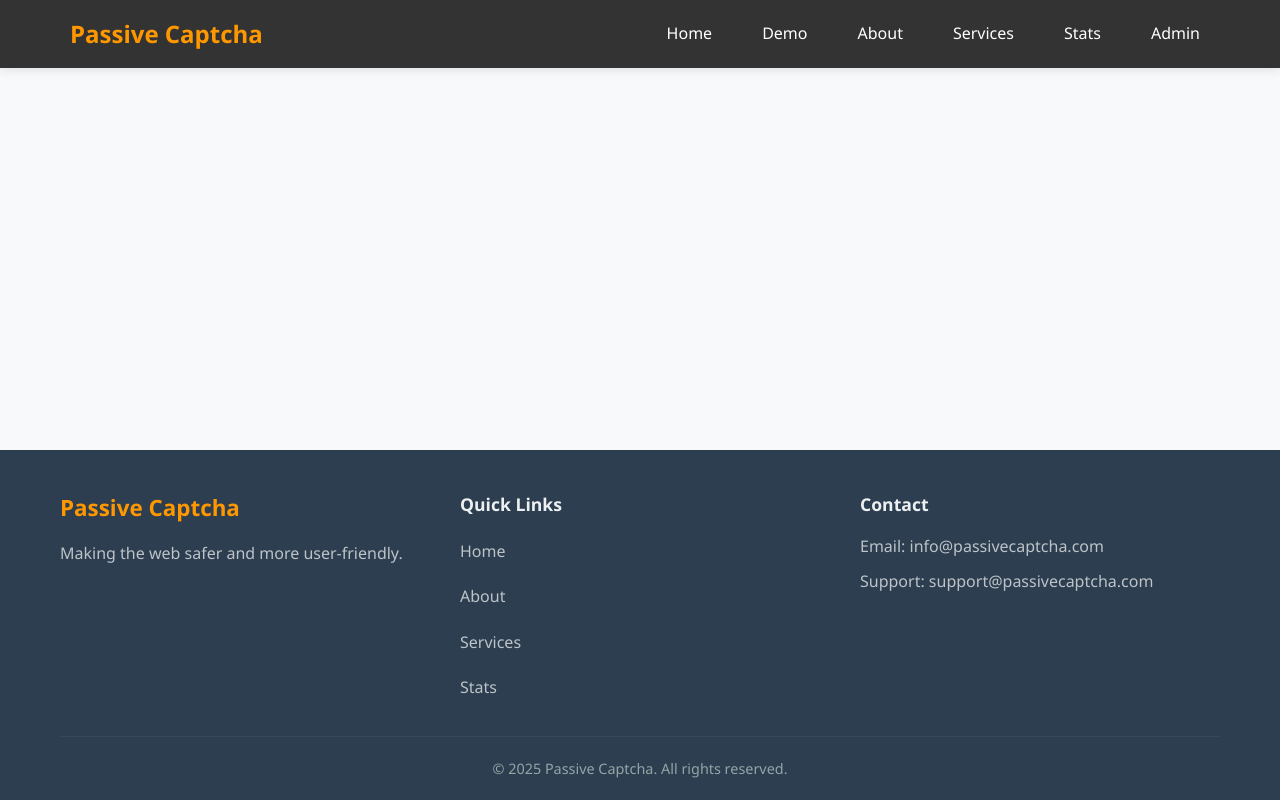
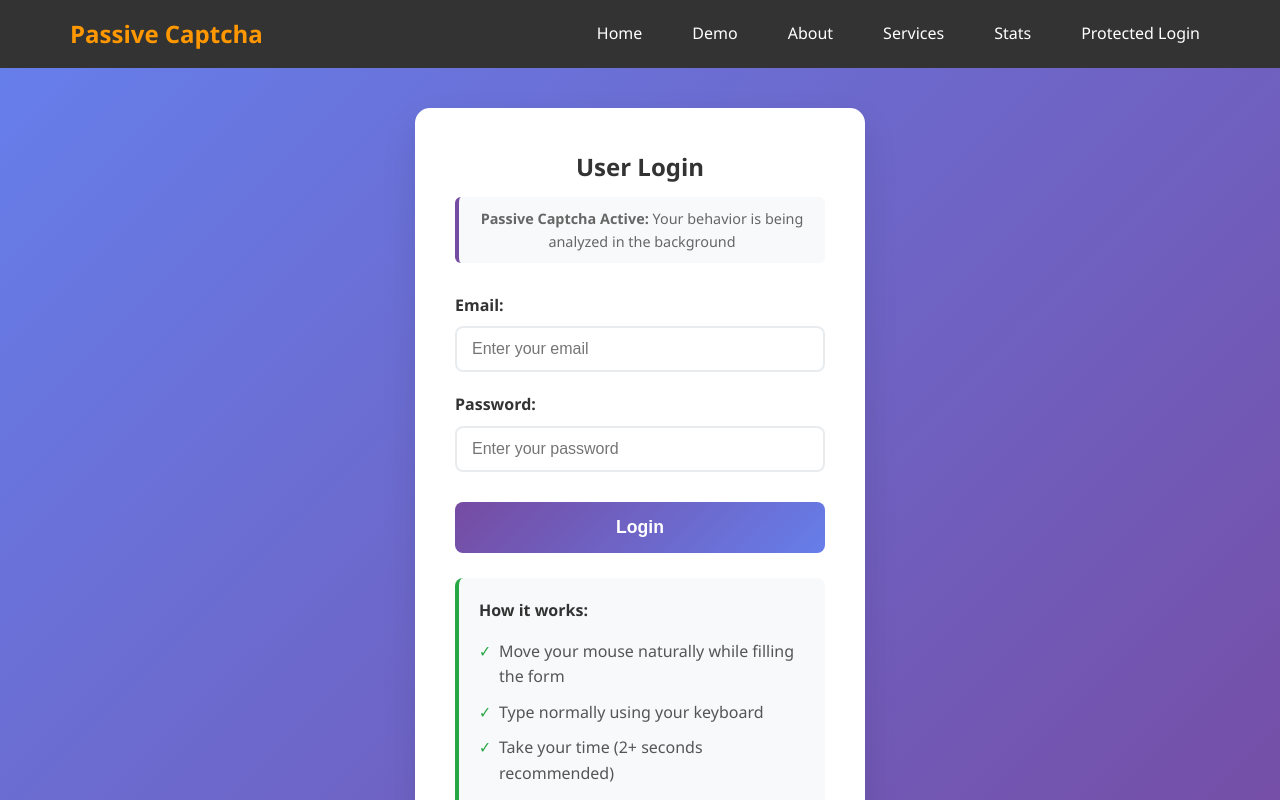
Before and after one commit to utkarshjoshilkar/Passive_Captcha, a React (Vite) app in the folder frontend/: page /login in a window 1280 px wide. Shown: the top 800 px of the page. Built offline with nearby package versions, Linux system fonts and the light colour scheme.

Commit message:
done with this

```diff
--- a/frontend/src/App.jsx
+++ b/frontend/src/App.jsx
@@ -7,6 +7,7 @@ import Footer from "./components/Footer";
 import About from "./pages/About";
 import Services from "./pages/Services";
 import PassiveCaptchaDemo from "./components/PassiveCaptchaDemo";
+import ProtectedLogin from "./components/ProtectedLogin"; // Add this line
 import "./App.css";
 
 export default function App() {
@@ -21,6 +22,7 @@ export default function App() {
           <Route path="/about" element={<About />} />
           <Route path="/services" element={<Services />} />
           <Route path="/demo" element={<PassiveCaptchaDemo />} />
+          <Route path="/login" element={<ProtectedLogin />} /> {/* Add this line */}
         </Routes>
       </main>
       <Footer />
--- a/frontend/src/components/Navbar.jsx
+++ b/frontend/src/components/Navbar.jsx
@@ -20,7 +20,8 @@ export default function Navbar() {
           <li><Link to="/about" onClick={() => setIsOpen(false)}>About</Link></li>
           <li><Link to="/services" onClick={() => setIsOpen(false)}>Services</Link></li>
           <li><Link to="/stats" onClick={() => setIsOpen(false)}>Stats</Link></li>
-          <li><Link to="/admin" onClick={() => setIsOpen(false)}>Admin</Link></li>
+          {/* <li><Link to="/admin" onClick={() => setIsOpen(false)}>Admin</Link></li> */}
+          <li><Link to="/login" onClick={() => setIsOpen(false)}>Protected Login</Link></li>
         </ul>
       </div>
     </nav>
--- /dev/null
+++ b/frontend/src/components/ProtectedLogin.css
@@ -0,0 +1,151 @@
+.login-container {
+  display: flex;
+  justify-content: center;
+  align-items: center;
+  min-height: 80vh;
+  padding: 40px 20px;
+  background: linear-gradient(135deg, #667eea 0%, #764ba2 100%);
+}
+
+.login-form {
+  background: white;
+  padding: 40px;
+  border-radius: 15px;
+  box-shadow: 0 15px 35px rgba(0,0,0,0.1);
+  width: 100%;
+  max-width: 450px;
+}
+
+.login-form h2 {
+  text-align: center;
+  margin-bottom: 10px;
+  color: #333;
+}
+
+.login-description {
+  text-align: center;
+  color: #666;
+  margin-bottom: 30px;
+  font-size: 0.9rem;
+  background: #f8f9fa;
+  padding: 10px;
+  border-radius: 6px;
+  border-left: 4px solid #764ba2;
+}
+
+.form-group {
+  margin-bottom: 20px;
+}
+
+.form-group label {
+  display: block;
+  margin-bottom: 8px;
+  font-weight: 600;
+  color: #333;
+}
+
+.form-group input {
+  width: 100%;
+  padding: 12px 15px;
+  border: 2px solid #e9ecef;
+  border-radius: 8px;
+  font-size: 1rem;
+  transition: border-color 0.3s ease;
+}
+
+.form-group input:focus {
+  outline: none;
+  border-color: #764ba2;
+}
+
+.login-btn {
+  width: 100%;
+  padding: 15px;
+  background: linear-gradient(135deg, #764ba2, #667eea);
+  color: white;
+  border: none;
+  border-radius: 8px;
+  font-size: 1.1rem;
+  font-weight: bold;
+  cursor: pointer;
+  transition: all 0.3s ease;
+  margin-top: 10px;
+}
+
+.login-btn:hover:not(:disabled) {
+  transform: translateY(-2px);
+  box-shadow: 0 5px 15px rgba(118, 75, 162, 0.4);
+}
+
+.login-btn:disabled {
+  opacity: 0.6;
+  cursor: not-allowed;
+  transform: none;
+}
+
+.captcha-feedback {
+  margin-top: 20px;
+  padding: 15px;
+  border-radius: 8px;
+  text-align: center;
+}
+
+.captcha-feedback.allow {
+  background: #d4edda;
+  color: #155724;
+  border: 1px solid #c3e6cb;
+}
+
+.captcha-feedback.challenge {
+  background: #f8d7da;
+  color: #721c24;
+  border: 1px solid #f5c6cb;
+}
+
+.captcha-feedback h4 {
+  margin: 0 0 10px 0;
+}
+
+.captcha-feedback small {
+  opacity: 0.8;
+}
+
+.behavior-info {
+  margin-top: 25px;
+  padding: 20px;
+  background: #f8f9fa;
+  border-radius: 8px;
+  border-left: 4px solid #28a745;
+}
+
+.behavior-info h4 {
+  margin-bottom: 10px;
+  color: #333;
+}
+
+.behavior-info ul {
+  list-style: none;
+  padding: 0;
+  margin: 0;
+}
+
+.behavior-info li {
+  padding: 5px 0;
+  padding-left: 20px;
+  position: relative;
+  color: #555;
+}
+
+.behavior-info li:before {
+  content: "✓";
+  position: absolute;
+  left: 0;
+  color: #28a745;
+  font-weight: bold;
+}
+
+@media (max-width: 768px) {
+  .login-form {
+    padding: 25px;
+  }
+}
--- /dev/null
+++ b/frontend/src/components/ProtectedLogin.jsx
@@ -0,0 +1,182 @@
+import { useState, useEffect } from 'react';
+import './ProtectedLogin.css';
+
+export default function ProtectedLogin() {
+  const [formData, setFormData] = useState({
+    email: '',
+    password: ''
+  });
+  const [userBehavior, setUserBehavior] = useState({
+    numPointerMoves: 0,
+    avgPointerSpeed: 0,
+    usedKeyboard: false,
+    sessionDuration: 0,
+    startTime: Date.now()
+  });
+  const [isAnalyzing, setIsAnalyzing] = useState(false);
+  const [captchaResult, setCaptchaResult] = useState(null);
+
+  // Track user behavior
+  useEffect(() => {
+    let moveCount = 0;
+    let totalDistance = 0;
+    let lastX = 0;
+    let lastY = 0;
+
+    const handleMouseMove = (e) => {
+      moveCount++;
+
+      if (lastX !== 0 && lastY !== 0) {
+        const distance = Math.sqrt(Math.pow(e.clientX - lastX, 2) + Math.pow(e.clientY - lastY, 2));
+        totalDistance += distance;
+      }
+
+      lastX = e.clientX;
+      lastY = e.clientY;
+
+      const avgSpeed = moveCount > 0 ? totalDistance / moveCount : 0;
+
+      setUserBehavior(prev => ({
+        ...prev,
+        numPointerMoves: moveCount,
+        avgPointerSpeed: avgSpeed,
+        sessionDuration: Date.now() - prev.startTime
+      }));
+    };
+
+    const handleKeyPress = () => {
+      setUserBehavior(prev => ({ ...prev, usedKeyboard: true }));
+    };
+
+    document.addEventListener('mousemove', handleMouseMove);
+    document.addEventListener('keydown', handleKeyPress);
+
+    return () => {
+      document.removeEventListener('mousemove', handleMouseMove);
+      document.removeEventListener('keydown', handleKeyPress);
+    };
+  }, []);
+
+  const handleInputChange = (e) => {
+    setFormData({
+      ...formData,
+      [e.target.name]: e.target.value
+    });
+  };
+
+  const analyzeBehavior = async () => {
+    setIsAnalyzing(true);
+    try {
+      const response = await fetch('http://localhost:8080/api/v1/score', {
+        method: 'POST',
+        headers: {
+          'Content-Type': 'application/json',
+        },
+        body: JSON.stringify(userBehavior)
+      });
+
+      const result = await response.json();
+      setCaptchaResult(result);
+      return result;
+    } catch (error) {
+      console.error('Error analyzing behavior:', error);
+      return null;
+    } finally {
+      setIsAnalyzing(false);
+    }
+  };
+
+  const handleSubmit = async (e) => {
+    e.preventDefault();
+
+    // Step 1: Analyze user behavior
+    const analysis = await analyzeBehavior();
+
+    if (!analysis) {
+      alert('Security check failed. Please try again.');
+      return;
+    }
+
+    // Step 2: Check if behavior is human-like
+    if (analysis.decision === 'challenge') {
+      alert(`Suspicious behavior detected (Score: ${analysis.score}). Please complete additional verification.`);
+      // Here you could show a traditional CAPTCHA
+      return;
+    }
+
+    // Step 3: If behavior is human-like, proceed with login
+    console.log('Behavior analysis passed! Proceeding with login...');
+    console.log('Login data:', formData);
+
+    // Here you would normally send the login request to your backend
+    alert(`Login successful! Welcome ${formData.email}`);
+  };
+
+  return (
+    <div className="login-container">
+      <div className="login-form">
+        <h2>User Login</h2>
+        <p className="login-description">
+          <strong>Passive Captcha Active:</strong> Your behavior is being analyzed in the background
+        </p>
+
+        <form onSubmit={handleSubmit}>
+          <div className="form-group">
+            <label>Email:</label>
+            <input
+              type="email"
+              name="email"
+              value={formData.email}
+              onChange={handleInputChange}
+              required
+              placeholder="Enter your email"
+            />
+          </div>
+
+          <div className="form-group">
+            <label>Password:</label>
+            <input
+              type="password"
+              name="password"
+              value={formData.password}
+              onChange={handleInputChange}
+              required
+              placeholder="Enter your password"
+            />
+          </div>
+
+          <button
+            type="submit"
+            className="login-btn"
+            disabled={isAnalyzing}
+          >
+            {isAnalyzing ? 'Analyzing Behavior...' : 'Login'}
+          </button>
+        </form>
+
+        {captchaResult && (
+          <div className={`captcha-feedback ${captchaResult.decision}`}>
+            <h4>Security Check:</h4>
+            <p>
+              {captchaResult.decision === 'allow'
+                ? '✅ Human behavior confirmed'
+                : '⚠️ Suspicious activity detected'
+              }
+            </p>
+            <small>Score: {captchaResult.score} | Decision: {captchaResult.decision}</small>
+          </div>
+        )}
+
+        <div className="behavior-info">
+          <h4>How it works:</h4>
+          <ul>
+            <li>Move your mouse naturally while filling the form</li>
+            <li>Type normally using your keyboard</li>
+            <li>Take your time (2+ seconds recommended)</li>
+            <li>No puzzles to solve - protection happens invisibly</li>
+          </ul>
+        </div>
+      </div>
+    </div>
+  );
+}
```
